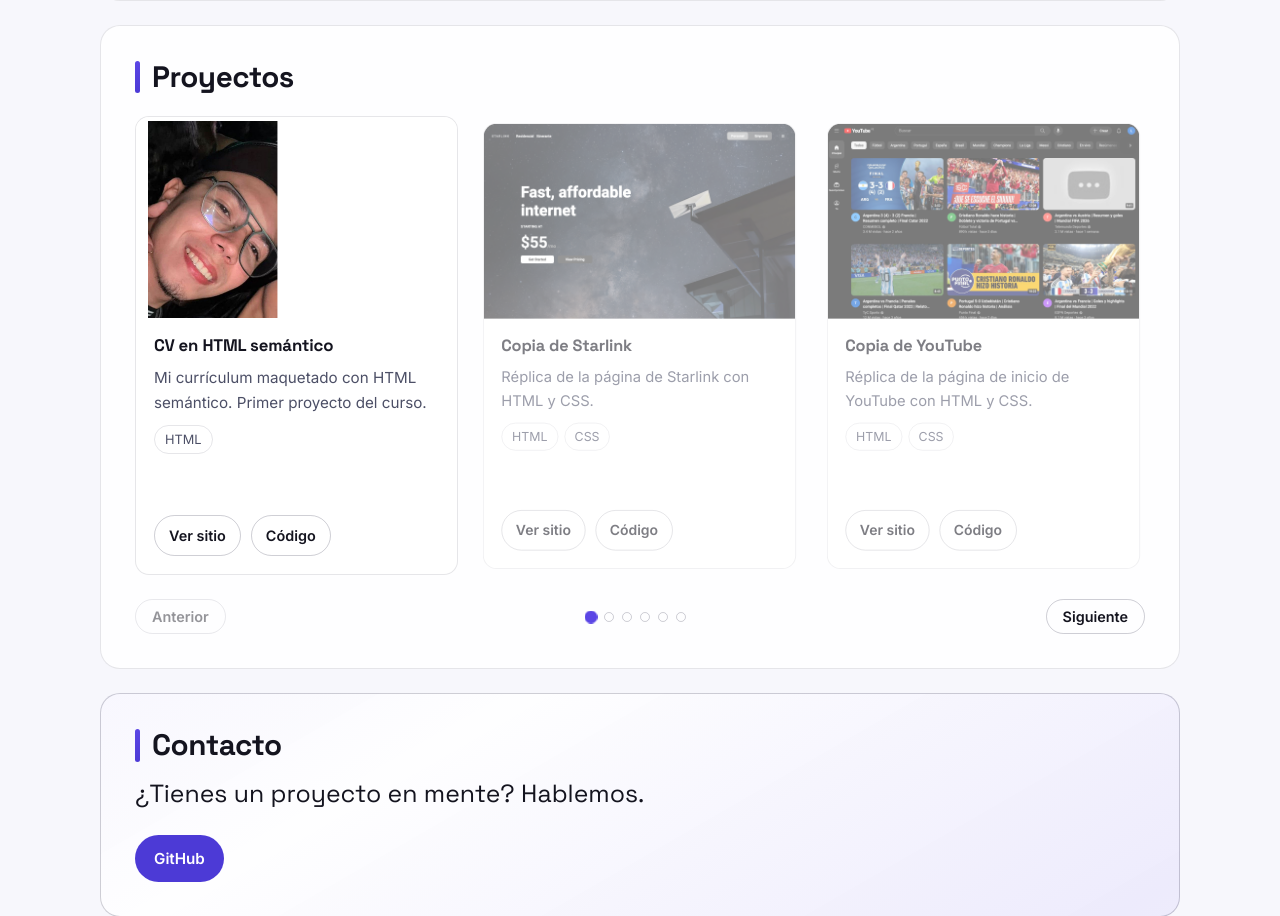
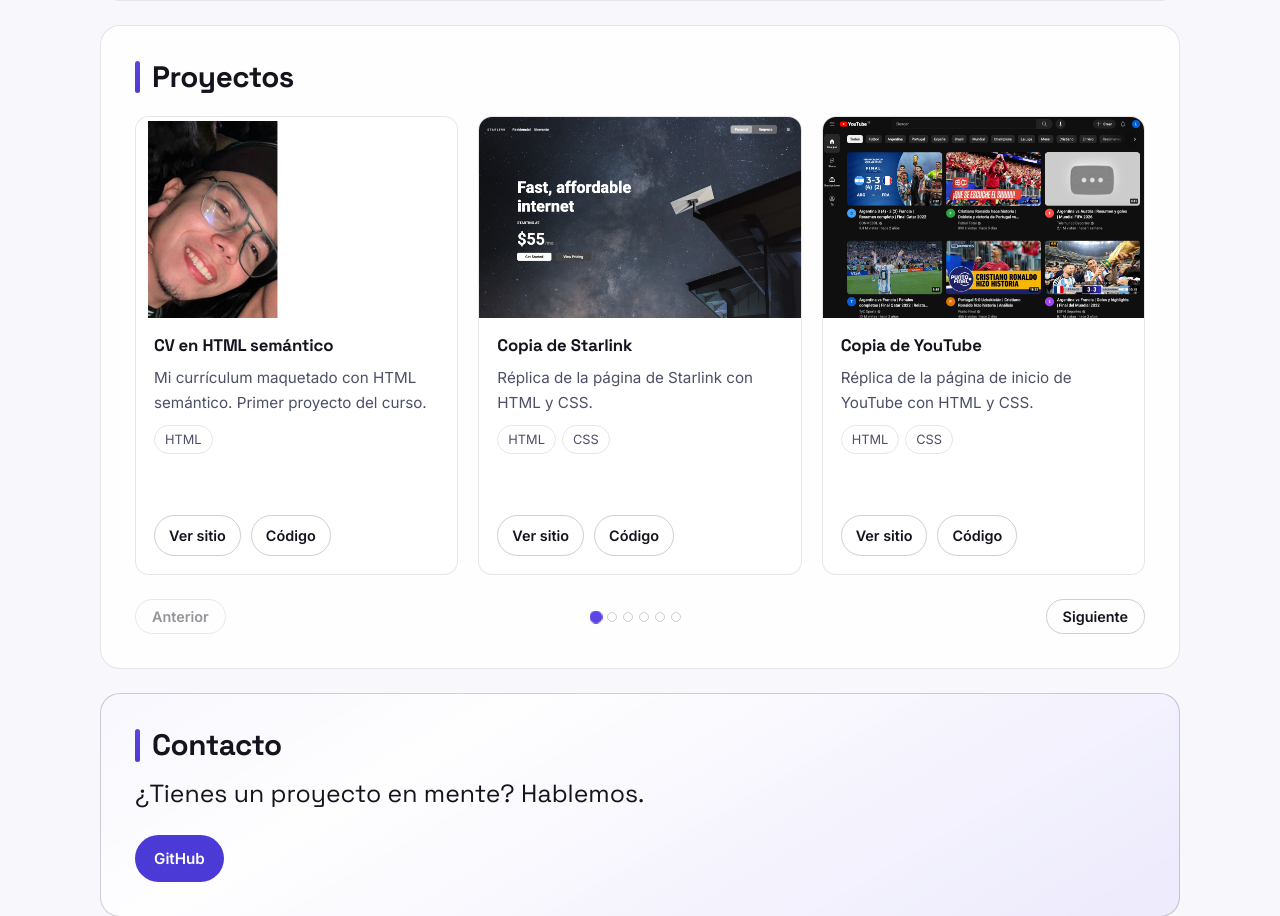
Before and after one commit to leninsio/portafolio, a Next.js app: page / in a window 1280 px wide. Shown: the part 958-1874 px from the top of the page. Built offline with nearby package versions, Linux system fonts and the light colour scheme.

Commit message:
style: keep visible slides undimmed and dots on one line

```diff
--- a/src/app/globals.css
+++ b/src/app/globals.css
@@ -472,9 +472,9 @@
 
 .carousel__dots {
   display: flex;
-  flex-wrap: wrap;
+  flex-wrap: nowrap;
   justify-content: center;
-  gap: 8px;
+  gap: 6px;
 }
 
 .carousel__dot {
@@ -510,11 +510,6 @@
 @media (min-width: 1100px) {
   .carousel__slide {
     flex-basis: calc((100% - 40px) / 3);
-  }
-
-  .js-ready .carousel__slide:not(.is-active) {
-    opacity: 0.55;
-    transform: scale(0.97);
   }
 }
 
```
